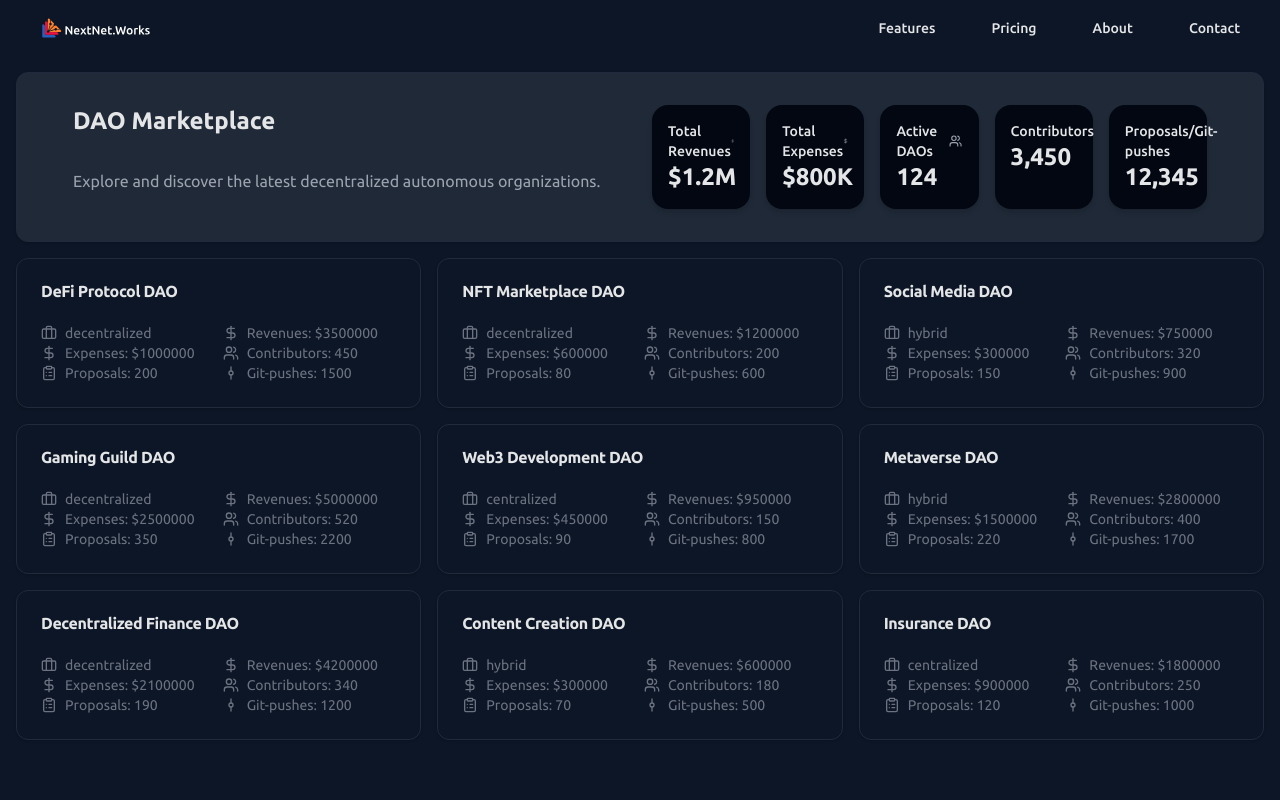
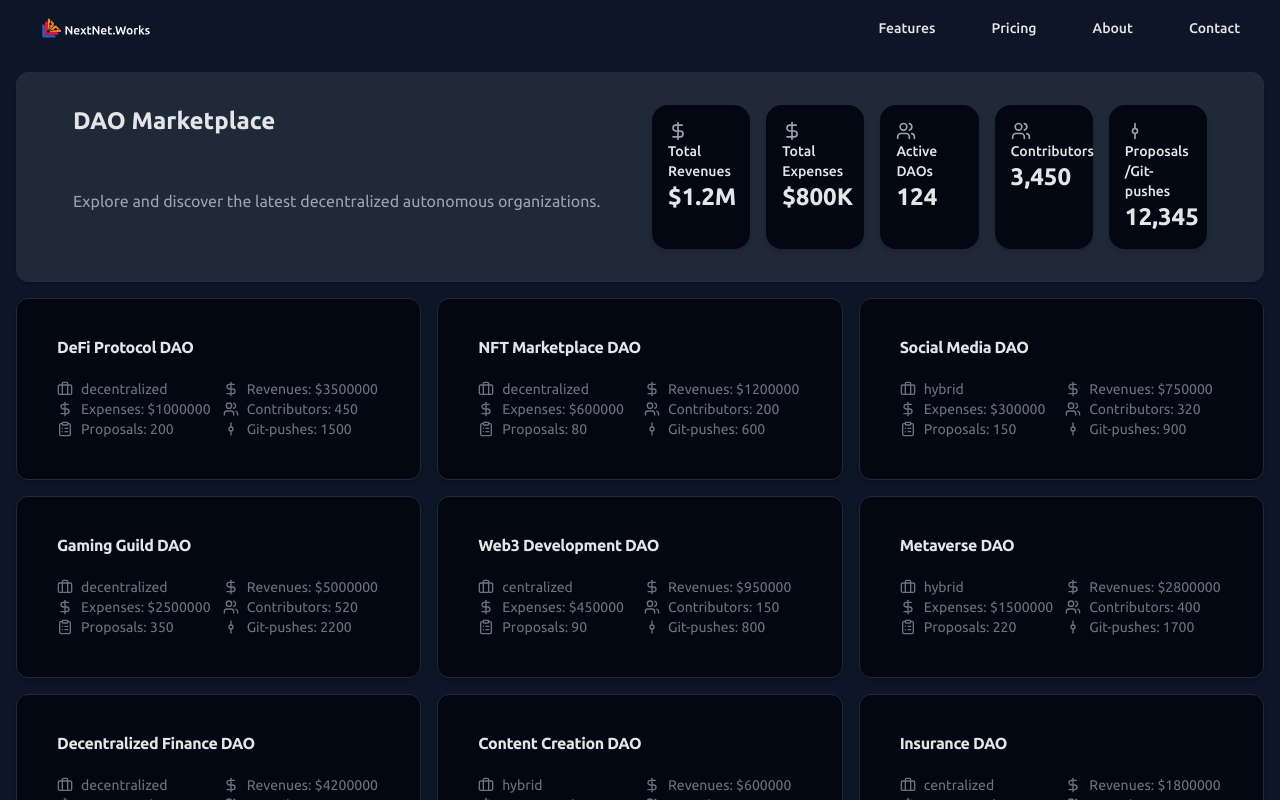
Before and after one commit to nextnet-works/marketing, a React (Vite) app: page /market in a window 1280 px wide. Shown: the top 800 px of the page. Built offline with nearby package versions, Linux system fonts and the light colour scheme.

Commit message:
added ui for stats

```diff
--- a/src/components/market/DaoItem.tsx
+++ b/src/components/market/DaoItem.tsx
@@ -25,7 +25,7 @@ export const DaoItem = ({ dao }: DaoItemProps) => {
   const itemClass = "flex items-center space-x-2 text-sm text-gray-500";
   const subItem = "flex items-center space-x-2 flex-1";
   return (
-    <Card>
+    <Card className="cursor-pointer bg-white dark:bg-gray-950 p-4  shadow-md">
       <CardHeader>
         <CardTitle>{dao.name}</CardTitle>
       </CardHeader>
--- a/src/components/market/Stats.tsx
+++ b/src/components/market/Stats.tsx
@@ -23,15 +23,15 @@ const statsData = [
     value: "3,450",
   },
   {
-    title: "Proposals/Git-pushes",
+    title: "Proposals  /Git-pushes",
     icon: GitCommitVerticalIcon,
     value: "12,345",
   },
 ] as const;
 
 export const Stats = () => (
-  <Card className="bg-gray-100 dark:bg-gray-800 py-8 px-4 md:px-6">
-    <div className="container mx-auto grid grid-cols-1 md:grid-cols-2 gap-6">
+  <Card className="bg-gray-100 dark:bg-gray-800 py-8 px-4 lg:px-6 ">
+    <div className="container mx-auto grid grid-cols-1 lg:grid-cols-2 gap-6">
       <div className="grid gap-4">
         <h1 className="text-2xl font-bold">DAO Marketplace</h1>
         <p className="text-gray-500 dark:text-gray-400">
@@ -45,9 +45,9 @@ export const Stats = () => (
             key={index}
             className="bg-white dark:bg-gray-950 p-4 rounded-lg shadow-md"
           >
+            <stat.icon className="w-5 h-5 text-gray-500 dark:text-gray-400" />
             <div className="flex items-center justify-between">
               <div className="text-sm font-medium">{stat.title}</div>
-              <stat.icon className="w-5 h-5 text-gray-500 dark:text-gray-400" />
             </div>
             <div className="text-2xl font-bold">{stat.value}</div>
           </div>
```
